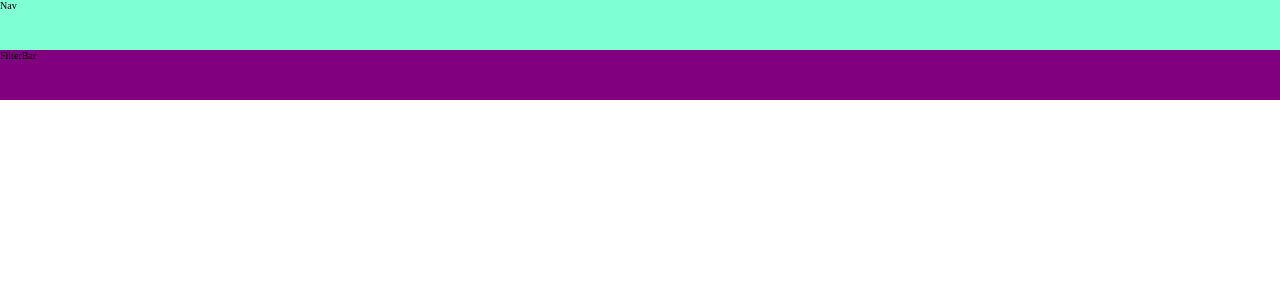
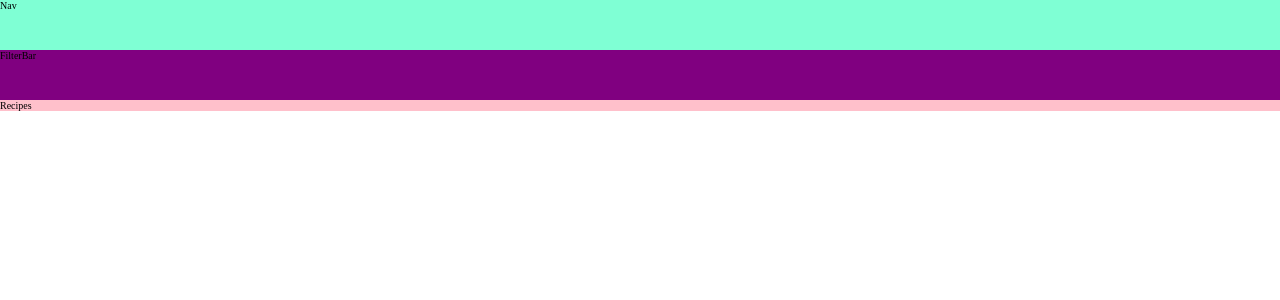
Before and after one commit to baconsocrispy/cocktail-app, a Next.js app: page / in a window 1280 px wide. Shown: the top 300 px of the page. Built offline with nearby package versions, Linux system fonts and the light colour scheme.

Commit message:
added recipes component and styles

```diff
--- /dev/null
+++ b/components/recipes/_recipes.styles.scss
@@ -0,0 +1,3 @@
+.recipes {
+  background-color: pink;
+}
--- /dev/null
+++ b/components/recipes/recipes.component.tsx
@@ -0,0 +1,9 @@
+
+
+const Recipes = () => {
+  return (
+    <div className="recipes">Recipes</div>
+  )
+}
+
+export default Recipes
--- a/styles/layout/_grid.scss
+++ b/layout/grid/_grid.styles.scss
@@ -2,7 +2,7 @@
   display: grid;
   grid-template-rows:
     $nav-height
-    $control-bar-height
+    $filter-bar-height
     $main-content-height
     $footer-height;
 }
--- a/pages/_app.tsx
+++ b/pages/_app.tsx
@@ -2,7 +2,7 @@
 import type { AppProps } from 'next/app'
 
 // components
-import Grid from '@/components/grid/grid.component';
+import Grid from '@/layout/grid/grid.component';
 import Nav from '@/components/nav/nav.component';
 
 // styles
--- a/pages/index.tsx
+++ b/pages/index.tsx
@@ -1,10 +1,12 @@
 // components
 import FilterBar from "@/components/filter-bar/filter-bar.component";
+import Recipes from "@/components/recipes/recipes.component";
 
 export const Home = () => {
   return (
     <>
       <FilterBar />
+      <Recipes />
     </>
   )
 }
--- a/styles/base/_variables.scss
+++ b/styles/base/_variables.scss
@@ -1,6 +1,6 @@
 // grid
 $nav-height: 5rem;
 $category-bar-height: 5rem;
-$control-bar-height: 5rem;
+$filter-bar-height: 5rem;
 $main-content-height: 1fr;
 $footer-height: 5rem;
--- a/styles/globals.scss
+++ b/styles/globals.scss
@@ -7,6 +7,7 @@
 // components
 @import '@/components/filter-bar/filter-bar.styles';
 @import '@/components/nav/nav.styles';
+@import '@/components/recipes/recipes.styles';
 
 // layout
-@import './layout/grid';
+@import '@/layout/grid/grid.styles';
```
Also changed, not shown: components/filter-bar/_filter-bar.styles.scss (renamed from components/filter-bar/filter-bar.styles.scss), components/nav/_nav.styles.scss (renamed from components/nav/nav.styles.scss), layout/grid/grid.component.tsx (renamed from components/grid/grid.component.tsx).
